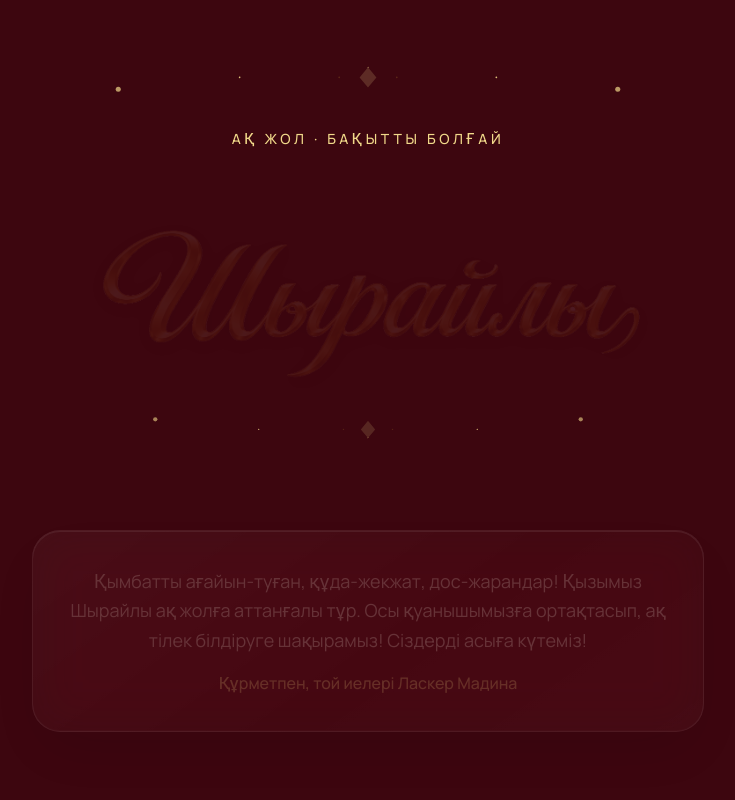
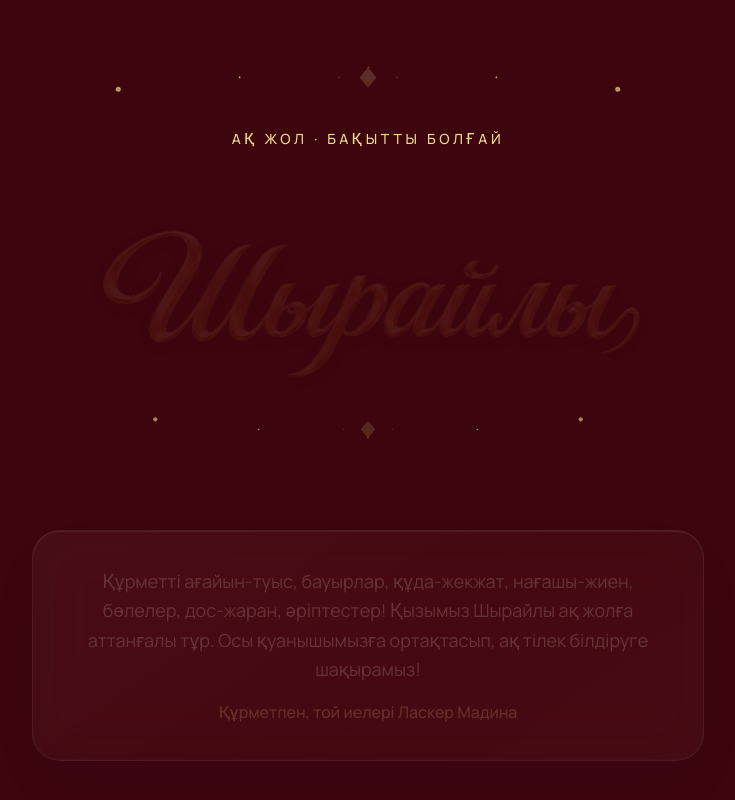
Before and after one commit to Jasulan293/uzatu, a React (Vite) app: page / in a window 1280 px wide. Shown: the part 876-1676 px from the top of the page, without its empty margins (272-1007 px from the left). Built offline with nearby package versions, Linux system fonts and the light colour scheme.

Commit message:
Update invitation wording for Shyraily's uzatu

```diff
--- a/src/config.ts
+++ b/src/config.ts
@@ -66,7 +66,7 @@ export const CONFIG: InvitationConfig = {
   tagline: 'Қыз ұзату',
   blessing: 'Ақ жол · Бақытты болғай',
   wishesText:
-    'Қымбатты ағайын-туған, құда-жекжат, дос-жарандар! Қызымыз Шырайлы ақ жолға аттанғалы тұр. Осы қуанышымызға ортақтасып, ақ тілек білдіруге шақырамыз! Сіздерді асыға күтеміз!',
+    'Құрметті ағайын-туыс, бауырлар, құда-жекжат, нағашы-жиен, бөлелер, дос-жаран, әріптестер! Қызымыз Шырайлы ақ жолға аттанғалы тұр. Осы қуанышымызға ортақтасып, ақ тілек білдіруге шақырамыз!',
   dateDisplay: '11.12.26 ж.',
   weekdayDisplay: 'Жұма күні',
   timeDisplay: '19:00',
```
